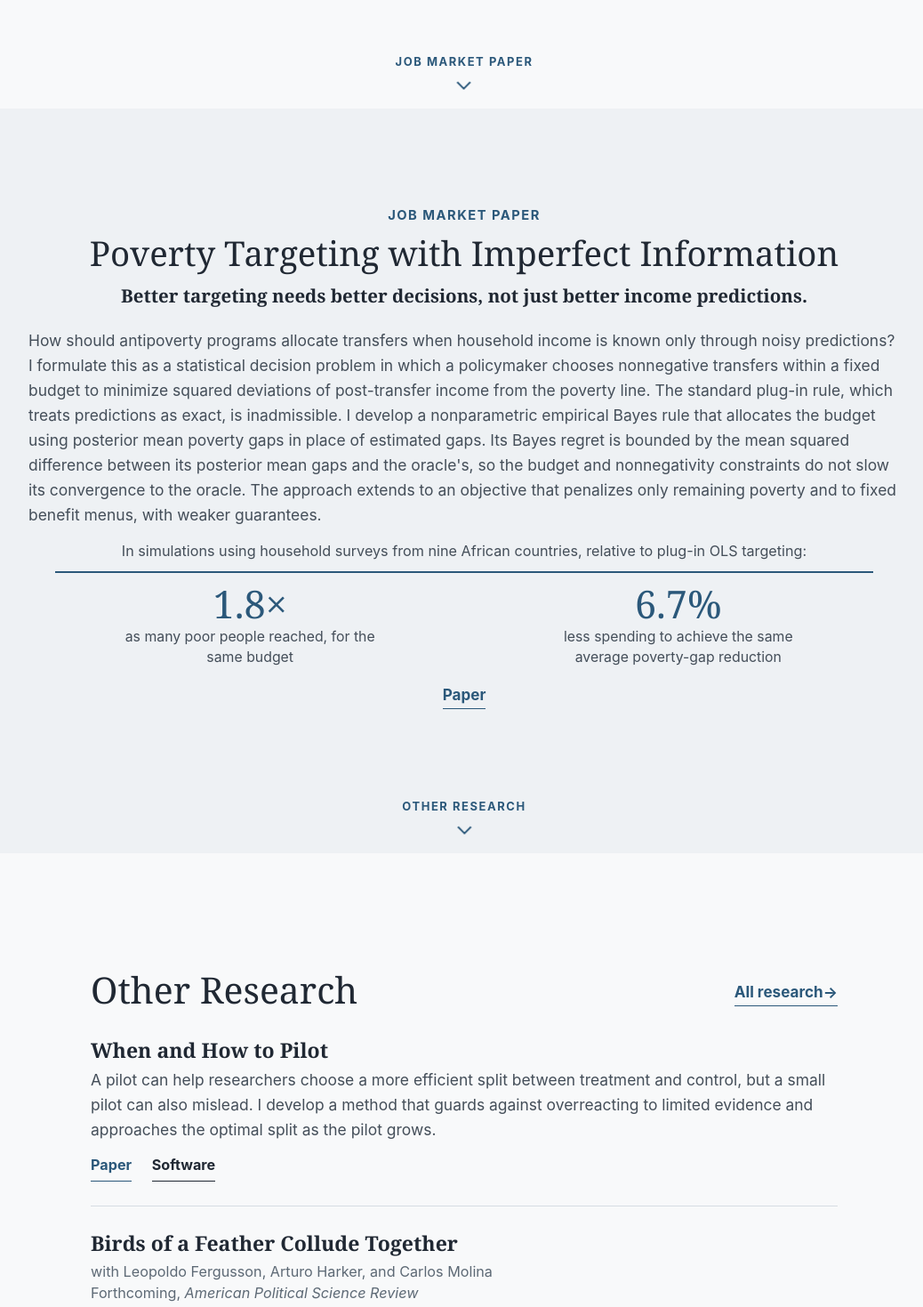
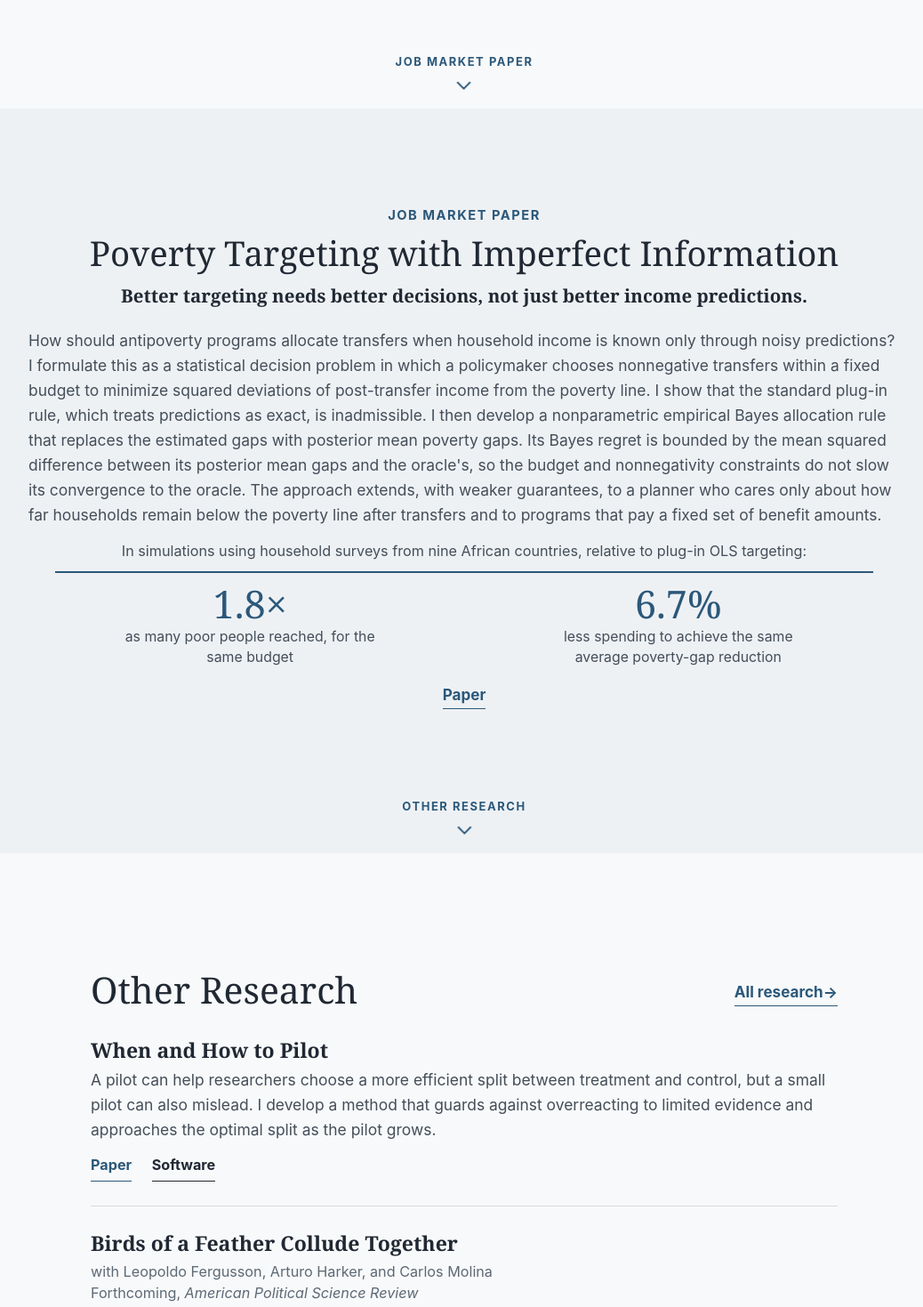
Before and after one commit to juancyamin/juancyamin.github.io, a Jekyll site: the page built from _pages/about.md, in a window 1280 px wide, cut to the strip 841-2310 px from the top of the page. Shown: the whole strip at 89% size, without its empty margins (118-1156 px from the left). Built offline with Jekyll 4.4.1, drawn with Linux system fonts in a browser that asks for light colours.

Commit message:
Sync job market paper abstracts with latest manuscript

```diff
--- a/_pages/about.md
+++ b/_pages/about.md
@@ -223,7 +223,7 @@ redirect_from:
         <p class="d2-standfirst">Better targeting needs better decisions, not just better income predictions.</p>
       </header>
       <div class="d2-abstract">
-        <p class="d2-abstract-body">How should antipoverty programs allocate transfers when household income is known only through noisy predictions? I formulate this as a statistical decision problem in which a policymaker chooses nonnegative transfers within a fixed budget to minimize squared deviations of post-transfer income from the poverty line. The standard plug-in rule, which treats predictions as exact, is inadmissible. I develop a nonparametric empirical Bayes rule that allocates the budget using posterior mean poverty gaps in place of estimated gaps. Its Bayes regret is bounded by the mean squared difference between its posterior mean gaps and the oracle's, so the budget and nonnegativity constraints do not slow its convergence to the oracle. The approach extends to an objective that penalizes only remaining poverty and to fixed benefit menus, with weaker guarantees.</p>
+        <p class="d2-abstract-body">How should antipoverty programs allocate transfers when household income is known only through noisy predictions? I formulate this as a statistical decision problem in which a policymaker chooses nonnegative transfers within a fixed budget to minimize squared deviations of post-transfer income from the poverty line. I show that the standard plug-in rule, which treats predictions as exact, is inadmissible. I then develop a nonparametric empirical Bayes allocation rule that replaces the estimated gaps with posterior mean poverty gaps. Its Bayes regret is bounded by the mean squared difference between its posterior mean gaps and the oracle's, so the budget and nonnegativity constraints do not slow its convergence to the oracle. The approach extends, with weaker guarantees, to a planner who cares only about how far households remain below the poverty line after transfers and to programs that pay a fixed set of benefit amounts.</p>
       </div>
       <div class="d2-results">
         <p class="d2-lead">In simulations using household surveys from nine African countries, relative to plug-in OLS targeting:</p>
```
Also changed, not shown: _pages/research.md (+1 -1 lines).
